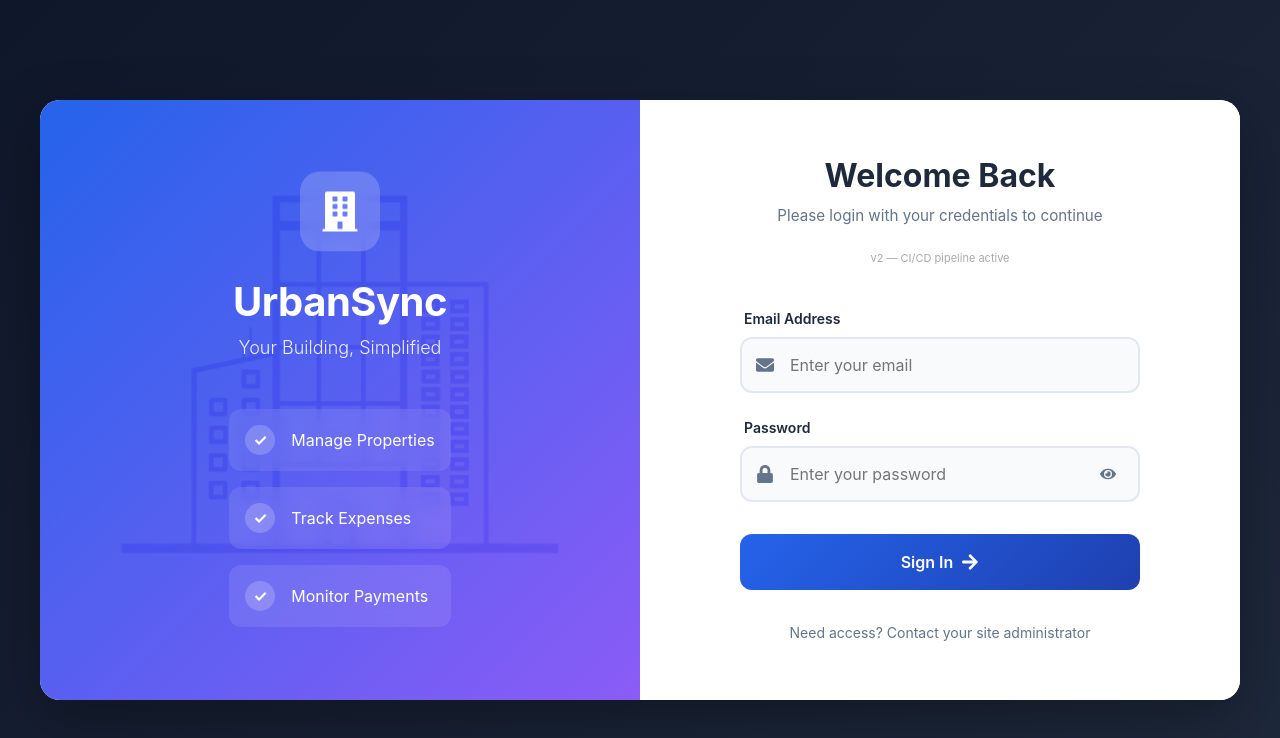
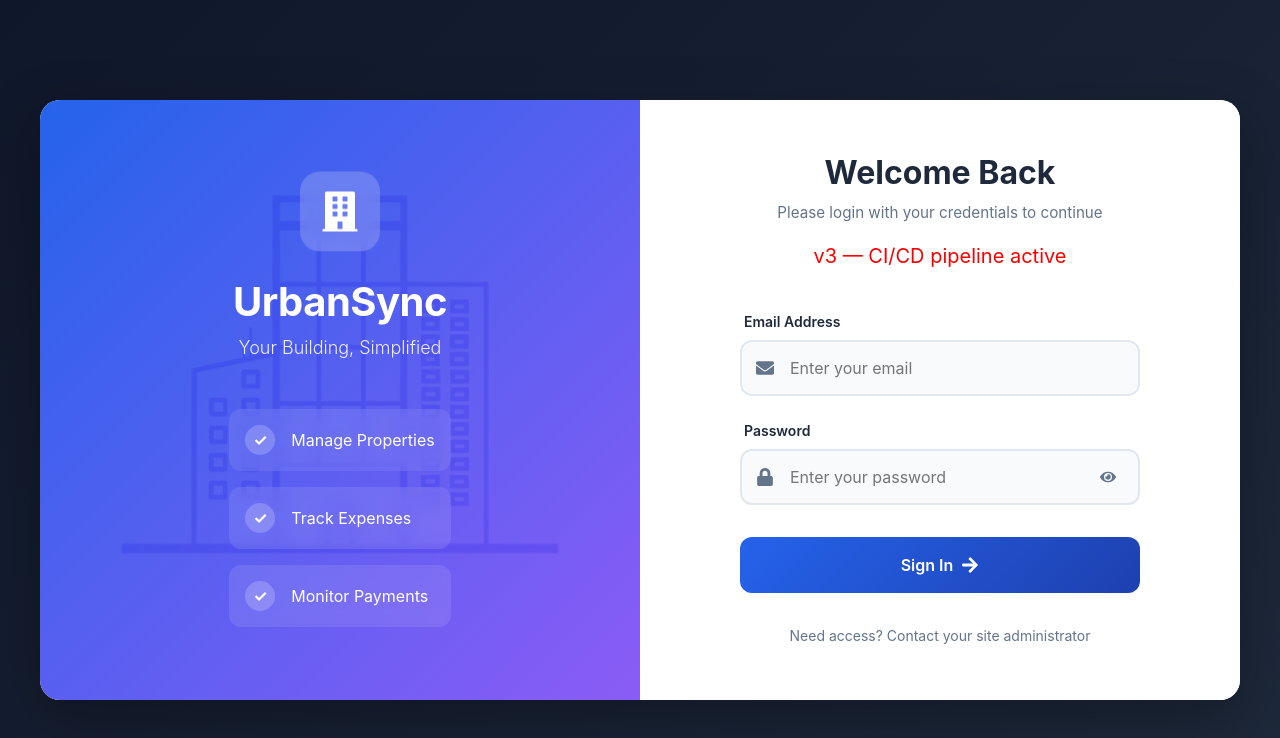
Before and after one commit to AGLoCo13/Node-React.js-Expenses-Application, a React (Create React App) app in the folder urbansync-v2/frontend/: page / in a window 1280 px wide. Shown: the top 738 px of the page. Built offline with nearby package versions, Linux system fonts and the light colour scheme.

Commit message:
test commit to see if the pipeline works

```diff
--- a/urbansync-v2/frontend/src/components/LoginPage.js
+++ b/urbansync-v2/frontend/src/components/LoginPage.js
@@ -112,7 +112,7 @@ function LoginPage() {
               <p className="login-description">
                 Please login with your credentials to continue
               </p>
-              <span style={{ fontSize: '11px', color: '#aaa' }}>v2 — CI/CD pipeline active</span>
+              <span style={{ fontSize: '20px', color: '#fa0000' }}>v3 — CI/CD pipeline active</span>
             </div>
 
             <form onSubmit={handleSubmit} className="login-form">
```
